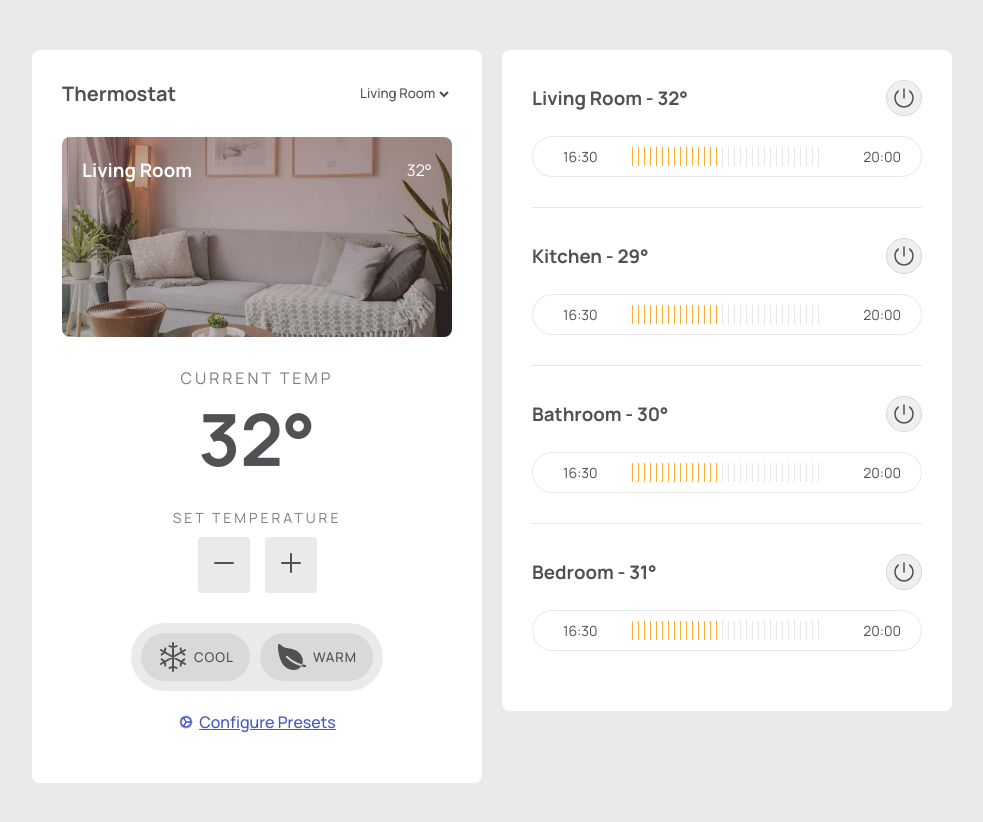
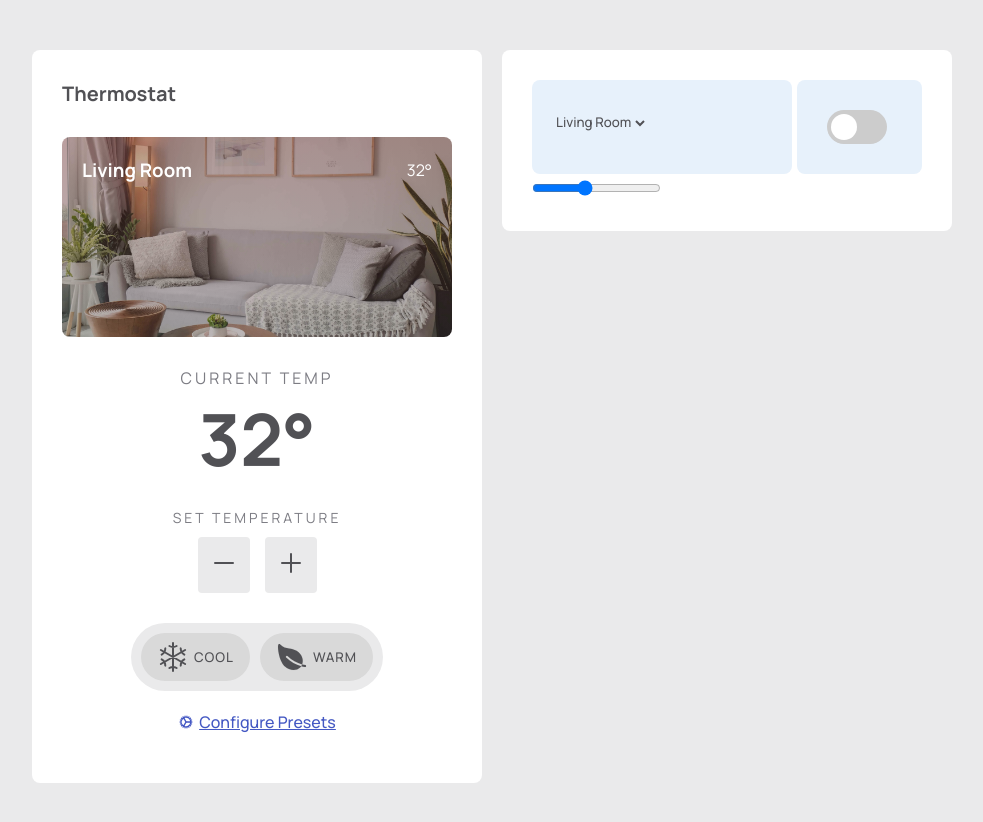
Before and after one commit to outHereSam/thermostat-widget, a plain HTML site: page index.html in a window 1280 px wide. Shown: the whole page, without its empty margins (148-1131 px from the left). Drawn offline with nearby package versions, Linux system fonts and the light colour scheme.

Commit message:
Begins work on side widget

```diff
--- a/index.html
+++ b/index.html
@@ -25,7 +25,6 @@
       <div class="container">
         <div class="top-content">
           <h1 class="logo">Thermostat</h1>
-          <select id="rooms"></select>
         </div>
         <!-- Interior card -->
         <div class="room">
@@ -113,7 +112,29 @@
         </div>
       </div>
 
-      <div class="container rooms-control"></div>
+      <div class="container rooms-control">
+        <div class="grid">
+          <div class="room-select">
+            <select id="rooms"></select>
+          </div>
+          <div class="toggle">
+            <label class="toggle-switch">
+              <input type="checkbox" />
+              <span class="slider"></span>
+            </label>
+          </div>
+          <div class="slider-container">
+            <input
+              type="range"
+              min="0"
+              max="5"
+              value="2"
+              class="fan-slider"
+              id="fanSlider"
+            />
+          </div>
+        </div>
+      </div>
     </div>
 
     <!-- Ionicons -->
--- a/main.js
+++ b/main.js
@@ -240,7 +240,7 @@ document.getElementById("increase").addEventListener("click", () => {
   setIndicatorPoint(room.currTemp);
   currentTemp.textContent = `${room.currTemp}°`;
 
-  generateRooms();
+  // generateRooms();
 
   setOverlay(room);
 
@@ -260,7 +260,7 @@ document.getElementById("reduce").addEventListener("click", () => {
   setIndicatorPoint(room.currTemp);
   currentTemp.textContent = `${room.currTemp}°`;
 
-  generateRooms();
+  // generateRooms();
 
   setOverlay(room);
 
@@ -281,7 +281,7 @@ coolBtn.addEventListener("click", () => {
   setIndicatorPoint(room.coldPreset);
 
   currentTemp.textContent = `${room.currTemp}°`;
-  generateRooms();
+  // generateRooms();
 
   setOverlay(room);
 
@@ -298,7 +298,7 @@ warmBtn.addEventListener("click", () => {
   setIndicatorPoint(room.warmPreset);
 
   currentTemp.textContent = `${room.currTemp}°`;
-  generateRooms();
+  // generateRooms();
 
   setOverlay(room);
 
@@ -352,84 +352,84 @@ document.getElementById("save").addEventListener("click", () => {
 
 // Rooms Control
 // Generate rooms
-const generateRooms = () => {
-  const roomsControlContainer = document.querySelector(".rooms-control");
-  let roomsHTML = "";
+// const generateRooms = () => {
+//   const roomsControlContainer = document.querySelector(".rooms-control");
+//   let roomsHTML = "";
 
-  rooms.forEach((room) => {
-    roomsHTML += `
-    <div class="room-control" id="${room.name}">
-          <div class="top">
-            <h3 class="room-name">${room.name} - ${room.currTemp}°</h3>
-            <button class="switch">
-              <ion-icon name="power-outline" class="${
-                room.airConditionerOn ? "powerOn" : ""
-              }"></ion-icon>
-            </button>
-          </div>
+//   rooms.forEach((room) => {
+//     roomsHTML += `
+//     <div class="room-control" id="${room.name}">
+//           <div class="top">
+//             <h3 class="room-name">${room.name} - ${room.currTemp}°</h3>
+//             <button class="switch">
+//               <ion-icon name="power-outline" class="${
+//                 room.airConditionerOn ? "powerOn" : ""
+//               }"></ion-icon>
+//             </button>
+//           </div>
 
-          <div class="time-display">
-            <span class="time">16:30</span>
-            <div class="bars">
-              <span class="bar"></span>
-              <span class="bar"></span>
-              <span class="bar"></span>
-              <span class="bar"></span>
-              <span class="bar"></span>
-              <span class="bar"></span>
-              <span class="bar"></span>
-              <span class="bar"></span>
-              <span class="bar"></span>
-              <span class="bar"></span>
-              <span class="bar"></span>
-              <span class="bar"></span>
-              <span class="bar"></span>
-              <span class="bar"></span>
-              <span class="bar"></span>
-              <span class="bar"></span>
-              <span class="bar"></span>
-              <span class="bar"></span>
-              <span class="bar"></span>
-              <span class="bar"></span>
-              <span class="bar"></span>
-              <span class="bar"></span>
-              <span class="bar"></span>
-              <span class="bar"></span>
-              <span class="bar"></span>
-              <span class="bar"></span>
-              <span class="bar"></span>
-              <span class="bar"></span>
-              <span class="bar"></span>
-              <span class="bar"></span>
-              <span class="bar"></span>
-              <span class="bar"></span>
-            </div>
-            <span class="time">20:00</span>
-          </div>
-          <span class="room-status" style="display: ${
-            room.airConditionerOn ? "" : "none"
-          }">${room.currTemp < 25 ? "Cooling room to: " : "Warming room to: "}${
-      room.currTemp
-    }°</span>
-        </div>
-    `;
-  });
+//           <div class="time-display">
+//             <span class="time">16:30</span>
+//             <div class="bars">
+//               <span class="bar"></span>
+//               <span class="bar"></span>
+//               <span class="bar"></span>
+//               <span class="bar"></span>
+//               <span class="bar"></span>
+//               <span class="bar"></span>
+//               <span class="bar"></span>
+//               <span class="bar"></span>
+//               <span class="bar"></span>
+//               <span class="bar"></span>
+//               <span class="bar"></span>
+//               <span class="bar"></span>
+//               <span class="bar"></span>
+//               <span class="bar"></span>
+//               <span class="bar"></span>
+//               <span class="bar"></span>
+//               <span class="bar"></span>
+//               <span class="bar"></span>
+//               <span class="bar"></span>
+//               <span class="bar"></span>
+//               <span class="bar"></span>
+//               <span class="bar"></span>
+//               <span class="bar"></span>
+//               <span class="bar"></span>
+//               <span class="bar"></span>
+//               <span class="bar"></span>
+//               <span class="bar"></span>
+//               <span class="bar"></span>
+//               <span class="bar"></span>
+//               <span class="bar"></span>
+//               <span class="bar"></span>
+//               <span class="bar"></span>
+//             </div>
+//             <span class="time">20:00</span>
+//           </div>
+//           <span class="room-status" style="display: ${
+//             room.airConditionerOn ? "" : "none"
+//           }">${room.currTemp < 25 ? "Cooling room to: " : "Warming room to: "}${
+//       room.currTemp
+//     }°</span>
+//         </div>
+//     `;
+//   });
 
-  roomsControlContainer.innerHTML = roomsHTML;
-};
+//   roomsControlContainer.innerHTML = roomsHTML;
+// };
 
-generateRooms();
+// generateRooms();
 
-document.querySelector(".rooms-control").addEventListener("click", (e) => {
-  if (e.target.classList.contains("switch")) {
-    const room = rooms.find(
-      (room) => room.name === e.target.parentNode.parentNode.id
-    );
-    room.toggleAircon();
-    generateRooms();
-  }
+// document.querySelector(".rooms-control").addEventListener("click", (e) => {
+//   if (e.target.classList.contains("switch")) {
+//     const room = rooms.find(
+//       (room) => room.name === e.target.parentNode.parentNode.id
+//     );
+//     room.toggleAircon();
+//     // generateRooms();
+//   }
 
-  if (e.target.classList.contains("room-name")) {
-    setSelectedRoom(e.target.parentNode.parentNode.id);
-  }
-});
+//   if (e.target.classList.contains("room-name")) {
+//     setSelectedRoom(e.target.parentNode.parentNode.id);
+//   }
+// });
--- a/style.css
+++ b/style.css
@@ -391,3 +391,67 @@ span.room-status {
   margin: 20px 0 0 0;
   color: #7c7c83;
 }
+
+.grid {
+  /* border: solid 1px pink; */
+  display: grid;
+  grid-template-columns: repeat(3, 1fr);
+  gap: 5px;
+}
+
+.room-select {
+  /* border: solid 1px pink; */
+  padding: 30px 0 30px 20px;
+  background-color: #e7f1fb;
+  border-radius: 8px;
+  grid-column: 1 / span 2;
+}
+
+.toggle {
+  padding: 30px;
+  background-color: #e7f1fb;
+  border-radius: 8px;
+}
+
+.grid .toggle-switch {
+  position: relative;
+  display: inline-block;
+  width: 60px;
+  height: 34px;
+}
+.toggle-switch input {
+  opacity: 0;
+  width: 0;
+  height: 0;
+}
+
+.slider {
+  position: absolute;
+  cursor: pointer;
+  top: 0;
+  left: 0;
+  right: 0;
+  bottom: 0;
+  background-color: #ccc;
+  transition: 0.4s;
+  border-radius: 34px;
+}
+.slider:before {
+  position: absolute;
+  content: "";
+  height: 26px;
+  width: 26px;
+  left: 4px;
+  bottom: 4px;
+  background-color: white;
+  transition: 0.4s;
+  border-radius: 50%;
+}
+
+input:checked + .slider {
+  background-color: #77c6ff;
+}
+
+input:checked + .slider:before {
+  transform: translateX(26px);
+}
```
